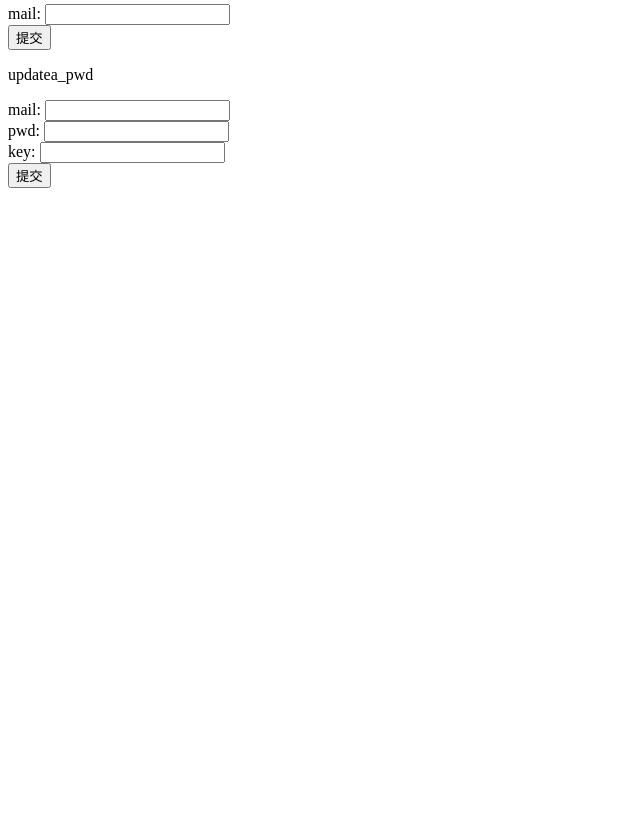
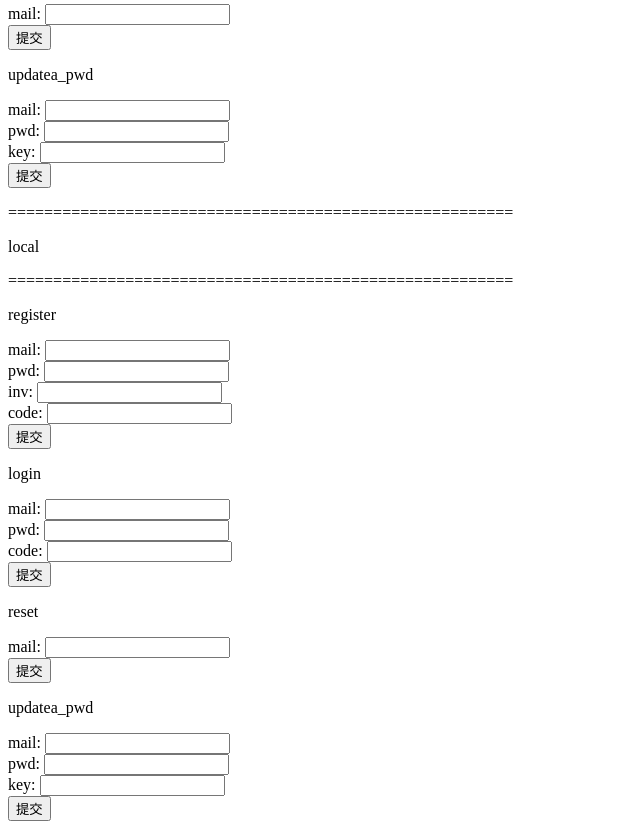
Before and after one commit to ahangchen/WeMeet, a Django app: page /team/ in a window 1280 px wide. Shown: the part 453-1282 px from the top of the page, without its empty margins (0-640 px from the left). Before the commit the page ends 641 px from the top, so only its background shows below. Run offline with Django 3.2, Linux system fonts and the light colour scheme; data that the repository does not hold is empty; some libraries are stand-ins or nearby versions.

Commit message:
fix url， test form for local

```diff
--- a/team/static/js/test.js
+++ b/team/static/js/test.js
@@ -3,7 +3,7 @@
  */
 $(function () {
     $('#check').click(function () {
-        $('#check').src = "http://127.0.0.1:8081/team/valid_code";
+        $('#check').src = "http://110.64.69.66:8081/team/valid_code";
         var a = $.ajax({
             url: "../../team/valid_code",
             processData: false
@@ -15,7 +15,7 @@ $(function () {
     });
 });
 $(document).ready(function () {
-    $('#check').src = "http://127.0.0.1:8000/team/valid_code";
+    $('#check').src = "http://110.64.69.66:8081/team/valid_code";
         var a = $.ajax({
             url: "../../team/valid_code",
             processData: false
--- a/templates/team/test.html
+++ b/templates/team/test.html
@@ -38,5 +38,34 @@
     pwd: <input name="pwd" type="text"/><br/>
     key: <input name="key" type="text"/><br/>
     <input type="submit" value="提交"/></form>
+<p>========================================================</p>
+<p>local</p>
+<p>========================================================</p>
+<p>register</p>
+<form action="http://127.0.0.1:8000/team/register/" method="post">
+    mail: <input name="mail" type="text"/><br>
+    pwd: <input name="pwd" type="text"/><br>
+    inv: <input name="inv_code" type="text"/><br>
+    code: <input name="code" type="text"/><br>
+
+    <input type="submit" value="提交"/></form>
+<p>login</p>
+<form action="http://127.0.0.1:8000/team/login/" method="post">
+    mail: <input name="mail" type="text"/><br>
+    pwd: <input name="pwd" type="text"/><br>
+    code: <input name="code" type="text"/><br>
+
+    <input type="submit" value="提交"/></form>
+<p>reset</p>
+<form action="http://127.0.0.1:8000/team/reset/" method="post">
+    mail: <input name="mail" type="text"/><br/>
+
+    <input type="submit" value="提交"/></form>
+<p>updatea_pwd</p>
+<form action="http://127.0.0.1:8000/team/update_pwd/" method="post">
+    mail: <input name="mail" type="text"/><br/>
+    pwd: <input name="pwd" type="text"/><br/>
+    key: <input name="key" type="text"/><br/>
+    <input type="submit" value="提交"/></form>
 </body>
 </html>
```
